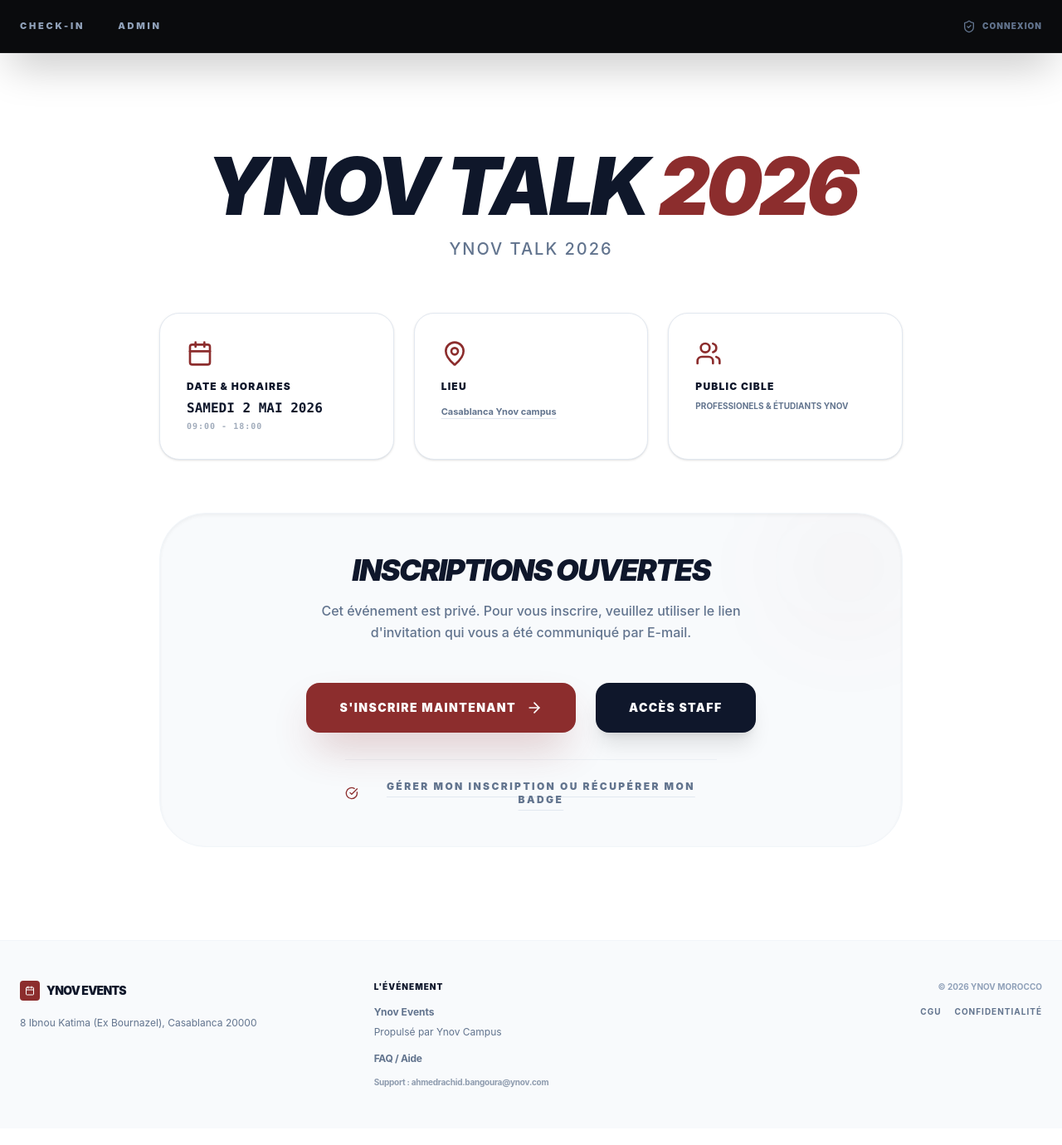
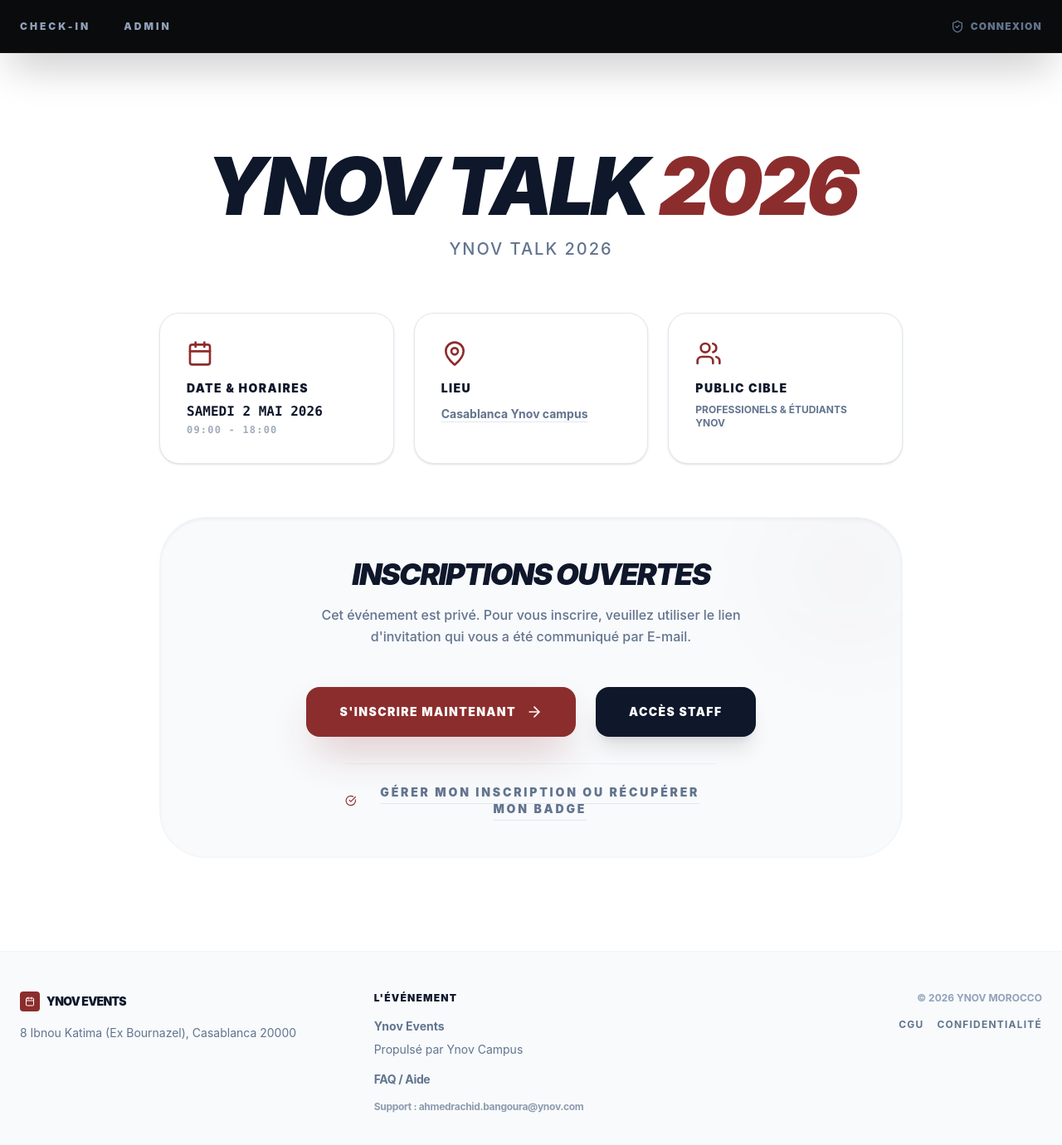
Before and after one commit to RootGardian/Yevents, a React (Vite) app in the folder yevents/: page /#/ in a window 1280 px wide. Shown: the top 1380 px of the page at 83% size. Built offline with nearby package versions, Linux system fonts and the light colour scheme; no server answers.

Commit message:
style: increase font sizes in WelcomePage and footer for better readability

```diff
--- a/yevents/src/App.jsx
+++ b/yevents/src/App.jsx
@@ -39,14 +39,14 @@ const Layout = ({ children, user, onLogout, settings }) => {
             <div className="flex items-center gap-6 sm:gap-10">
               <Link
                 to="/checkin"
-                className={`text-[11px] font-black uppercase tracking-[0.25em] transition-all duration-300 ${location.pathname === '/checkin' ? 'text-ynov' : 'text-slate-400 hover:text-white'}`}
+                className={`text-xs font-black uppercase tracking-[0.25em] transition-all duration-300 ${location.pathname === '/checkin' ? 'text-ynov' : 'text-slate-400 hover:text-white'}`}
               >
                 Check-in
               </Link>
               {(!user || user.role === 'admin' || user.isSuperAdmin) && (
                 <Link
                   to="/admin"
-                  className={`text-[11px] font-black uppercase tracking-[0.25em] transition-all duration-300 ${location.pathname === '/admin' ? 'text-ynov' : 'text-slate-400 hover:text-white'}`}
+                  className={`text-xs font-black uppercase tracking-[0.25em] transition-all duration-300 ${location.pathname === '/admin' ? 'text-ynov' : 'text-slate-400 hover:text-white'}`}
                 >
                   Admin
                 </Link>
@@ -56,15 +56,15 @@ const Layout = ({ children, user, onLogout, settings }) => {
             {/* Right - Profile Actions */}
             <div className="flex items-center gap-4">
               {!user ? (
-                <Link to="/admin" className="text-[10px] font-black uppercase tracking-widest text-slate-500 hover:text-ynov transition-colors flex items-center gap-2">
+                <Link to="/admin" className="text-xs font-black uppercase tracking-widest text-slate-500 hover:text-ynov transition-colors flex items-center gap-2">
                   <ShieldCheck className="w-4 h-4" />
                   Connexion
                 </Link>
               ) : (
                 <>
                   <div className="hidden sm:flex flex-col items-end mr-2">
-                    <span className="text-[10px] font-black tracking-[0.1em] text-white uppercase italic">{user.nom}</span>
-                    <span className="text-[8px] font-bold text-slate-600 uppercase tracking-widest">{user.role}</span>
+                    <span className="text-xs font-black tracking-[0.1em] text-white uppercase italic">{user.nom}</span>
+                    <span className="text-[10px] font-bold text-slate-600 uppercase tracking-widest">{user.role}</span>
                   </div>
                   <div
                     onClick={onLogout}
@@ -95,27 +95,27 @@ const Layout = ({ children, user, onLogout, settings }) => {
               href={event_location_link}
               target="_blank"
               rel="noopener noreferrer"
-              className="text-slate-500 text-xs hover:text-ynov transition-colors cursor-pointer"
+              className="text-slate-500 text-sm hover:text-ynov transition-colors cursor-pointer"
             >
               {event_location}
             </a>
           </div>
           <div className="space-y-4">
-            <h4 className="font-black text-slate-900 dark:text-white uppercase tracking-widest text-[10px]">L'Événement</h4>
-            <ul className="space-y-2 text-slate-500 text-xs">
+            <h4 className="font-black text-slate-900 dark:text-white uppercase tracking-widest text-xs">L'Événement</h4>
+            <ul className="space-y-2 text-slate-500 text-sm">
               <li className="font-bold">{event_name}</li>
               <li>Propulsé par Ynov Campus</li>
               <li className="pt-2">
                 <Link to="/faq" className="hover:text-ynov transition-colors font-bold tracking-tight">FAQ / Aide</Link>
               </li>
               <li className="pt-1">
-                <a href={`mailto:${support_email}`} className="hover:text-ynov transition-colors font-bold tracking-tight text-[10px] opacity-70">Support : {support_email}</a>
+                <a href={`mailto:${support_email}`} className="hover:text-ynov transition-colors font-bold tracking-tight text-xs opacity-70">Support : {support_email}</a>
               </li>
             </ul>
           </div>
           <div className="space-y-4 text-right">
-            <p className="text-[10px] font-bold text-slate-400 uppercase">© {currentYear} YNOV MOROCCO</p>
-            <div className="flex justify-end gap-4 text-[10px] font-bold uppercase tracking-widest text-slate-500">
+            <p className="text-xs font-bold text-slate-400 uppercase">© {currentYear} YNOV MOROCCO</p>
+            <div className="flex justify-end gap-4 text-xs font-bold uppercase tracking-widest text-slate-500">
               <Link to="/cgu" className="hover:text-ynov transition-colors">CGU</Link>
               <Link to="/confidentialite" className="hover:text-ynov transition-colors">Confidentialité</Link>
             </div>
@@ -151,7 +151,7 @@ const Login = ({ onLogin }) => {
     <div className="min-h-[50vh] flex flex-col items-center justify-center gap-6">
       <Link
         to="/"
-        className="group flex items-center gap-2 text-slate-500 hover:text-ynov transition-all duration-300 text-[10px] font-black uppercase tracking-[0.2em] bg-slate-900/50 px-4 py-2 rounded-full border border-white/5 hover:border-ynov/20 shadow-xl"
+        className="group flex items-center gap-2 text-slate-500 hover:text-ynov transition-all duration-300 text-xs font-black uppercase tracking-[0.2em] bg-slate-900/50 px-4 py-2 rounded-full border border-white/5 hover:border-ynov/20 shadow-xl"
       >
         <ArrowLeft className="w-3 h-3 transition-transform group-hover:-translate-x-1" />
         Retour à l'accueil
@@ -160,13 +160,13 @@ const Login = ({ onLogin }) => {
         <div className="text-center">
           <ShieldCheck className="w-12 h-12 text-ynov mx-auto mb-4" />
           <h2 className="text-2xl font-black uppercase italic">Accès Restreint</h2>
-          <p className="text-slate-400 text-xs uppercase tracking-widest">Admin & Staff Uniquement</p>
+          <p className="text-slate-400 text-sm uppercase tracking-widest">Admin & Staff Uniquement</p>
         </div>
         <div className="space-y-4">
           <input type="email" placeholder="Email" className="w-full bg-slate-800 border-none rounded-xl py-3 px-4 focus:ring-2 focus:ring-ynov" value={email} onChange={e => setEmail(e.target.value)} required />
           <input type="password" placeholder="Mot de passe" className="w-full bg-slate-800 border-none rounded-xl py-3 px-4 focus:ring-2 focus:ring-ynov" value={password} onChange={e => setPassword(e.target.value)} required />
         </div>
-        {error && <p className="text-red-500 text-xs font-bold text-center">{error}</p>}
+        {error && <p className="text-red-500 text-sm font-bold text-center">{error}</p>}
         <button disabled={loading} className="w-full bg-ynov py-3 rounded-xl font-bold hover:bg-ynov/90 disabled:opacity-50 transition-all uppercase tracking-widest">
           {loading ? 'Connexion...' : 'Se connecter'}
         </button>
--- a/yevents/src/components/WelcomePage.jsx
+++ b/yevents/src/components/WelcomePage.jsx
@@ -32,32 +32,32 @@ const WelcomePage = ({ settings }) => {
       <div className="grid grid-cols-1 md:grid-cols-3 gap-6">
         <div className="bg-white dark:bg-slate-900/50 border border-slate-200 dark:border-slate-800 p-8 rounded-3xl hover:border-ynov/50 transition-all group shadow-sm dark:shadow-none hover:shadow-xl hover:shadow-ynov/5">
           <Calendar className="w-8 h-8 text-ynov mb-4 group-hover:scale-110 transition-transform" />
-          <h3 className="font-black uppercase text-xs tracking-widest mb-2 text-slate-900 dark:text-white">Date & Horaires</h3>
+          <h3 className="font-black uppercase text-sm tracking-widest mb-2 text-slate-900 dark:text-white">Date & Horaires</h3>
           <div className="text-slate-500 dark:text-slate-400 font-mono">
             <p className="text-sm sm:text-base font-black text-slate-900 dark:text-white leading-tight">
               {event_date_text.toUpperCase()}
             </p>
-            <p className="text-[10px] font-bold tracking-widest mt-1 opacity-60 uppercase">
+            <p className="text-xs font-bold tracking-widest mt-1 opacity-60 uppercase">
               {event_hours}
             </p>
           </div>
         </div>
         <div className="bg-white dark:bg-slate-900/50 border border-slate-200 dark:border-slate-800 p-8 rounded-3xl hover:border-ynov/50 transition-all group shadow-sm dark:shadow-none hover:shadow-xl hover:shadow-ynov/5">
           <MapPin className="w-8 h-8 text-ynov mb-4 group-hover:scale-110 transition-transform" />
-          <h3 className="font-black uppercase text-xs tracking-widest mb-2 text-slate-900 dark:text-white">Lieu</h3>
+          <h3 className="font-black uppercase text-sm tracking-widest mb-2 text-slate-900 dark:text-white">Lieu</h3>
           <a
             href={event_location_link}
             target="_blank"
             rel="noopener noreferrer"
-            className="text-slate-500 dark:text-slate-400 text-[11px] font-bold hover:text-ynov transition-colors underline underline-offset-4 decoration-slate-200 dark:decoration-slate-800"
+            className="text-slate-500 dark:text-slate-400 text-sm font-bold hover:text-ynov transition-colors underline underline-offset-4 decoration-slate-200 dark:decoration-slate-800"
           >
             {event_location}
           </a>
         </div>
         <div className="bg-white dark:bg-slate-900/50 border border-slate-200 dark:border-slate-800 p-8 rounded-3xl hover:border-ynov/50 transition-all group shadow-sm dark:shadow-none hover:shadow-xl hover:shadow-ynov/5">
           <Users className="w-8 h-8 text-ynov mb-4 group-hover:scale-110 transition-transform" />
-          <h3 className="font-black uppercase text-xs tracking-widest mb-2 text-slate-900 dark:text-white">Public Cible</h3>
-          <p className="text-slate-500 dark:text-slate-400 text-[10px] font-bold uppercase">{event_public_target}</p>
+          <h3 className="font-black uppercase text-sm tracking-widest mb-2 text-slate-900 dark:text-white">Public Cible</h3>
+          <p className="text-slate-500 dark:text-slate-400 text-xs font-bold uppercase">{event_public_target}</p>
         </div>
       </div>
 
@@ -82,7 +82,7 @@ const WelcomePage = ({ settings }) => {
         </div>
 
         <div className="pt-6 border-t border-slate-200/50 dark:border-slate-800/50 w-full max-w-md mx-auto">
-          <Link to="/mes-inscriptions" className="flex items-center justify-center gap-2 text-xs font-black uppercase tracking-[0.2em] text-slate-500 hover:text-ynov transition-colors group">
+          <Link to="/mes-inscriptions" className="flex items-center justify-center gap-2 text-sm font-black uppercase tracking-[0.2em] text-slate-500 hover:text-ynov transition-colors group">
             <CheckCircle className="w-4 h-4 text-ynov" />
             <span className="underline underline-offset-8 decoration-slate-200 dark:decoration-slate-800/50 group-hover:decoration-ynov">Gérer mon inscription ou récupérer mon badge</span>
           </Link>
```
